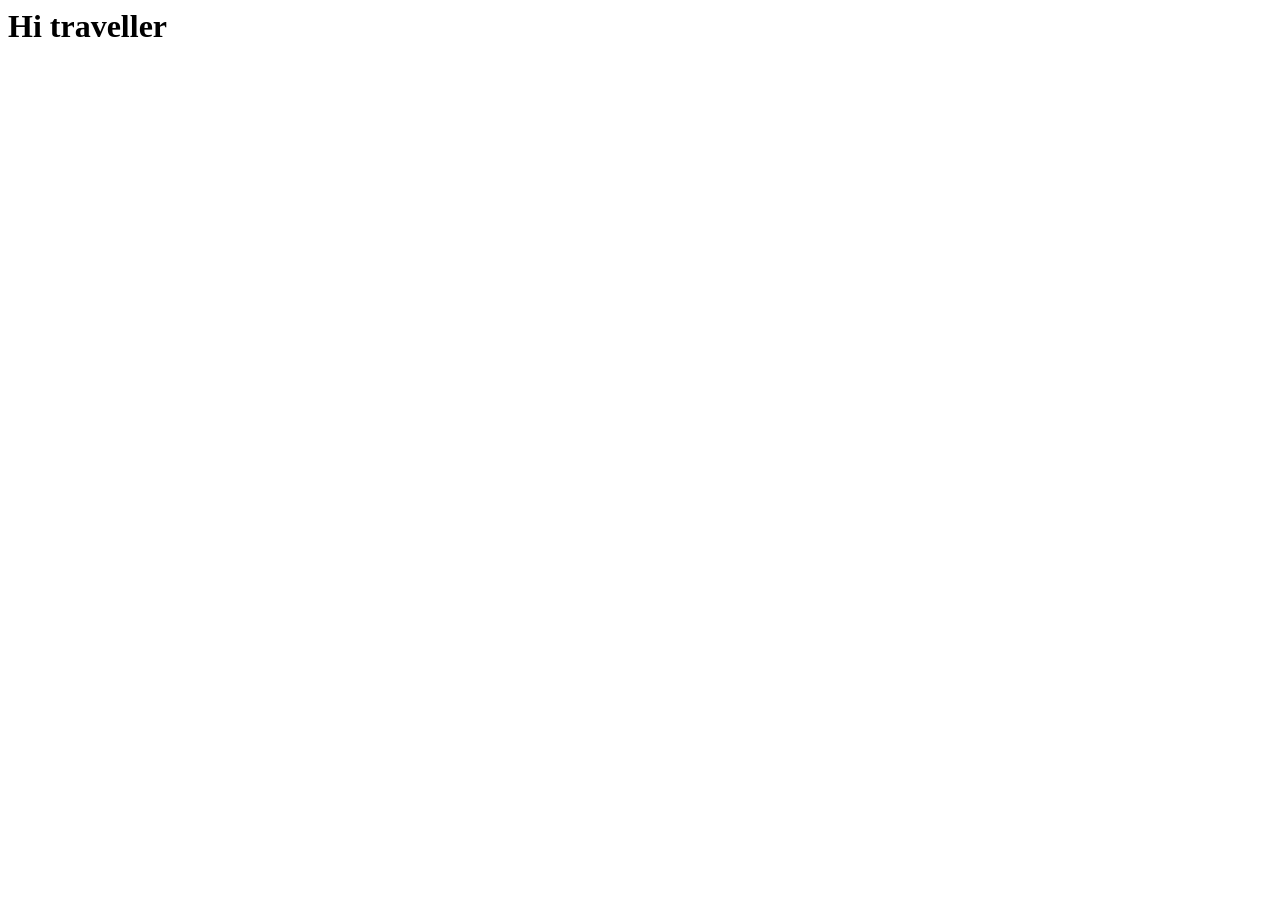
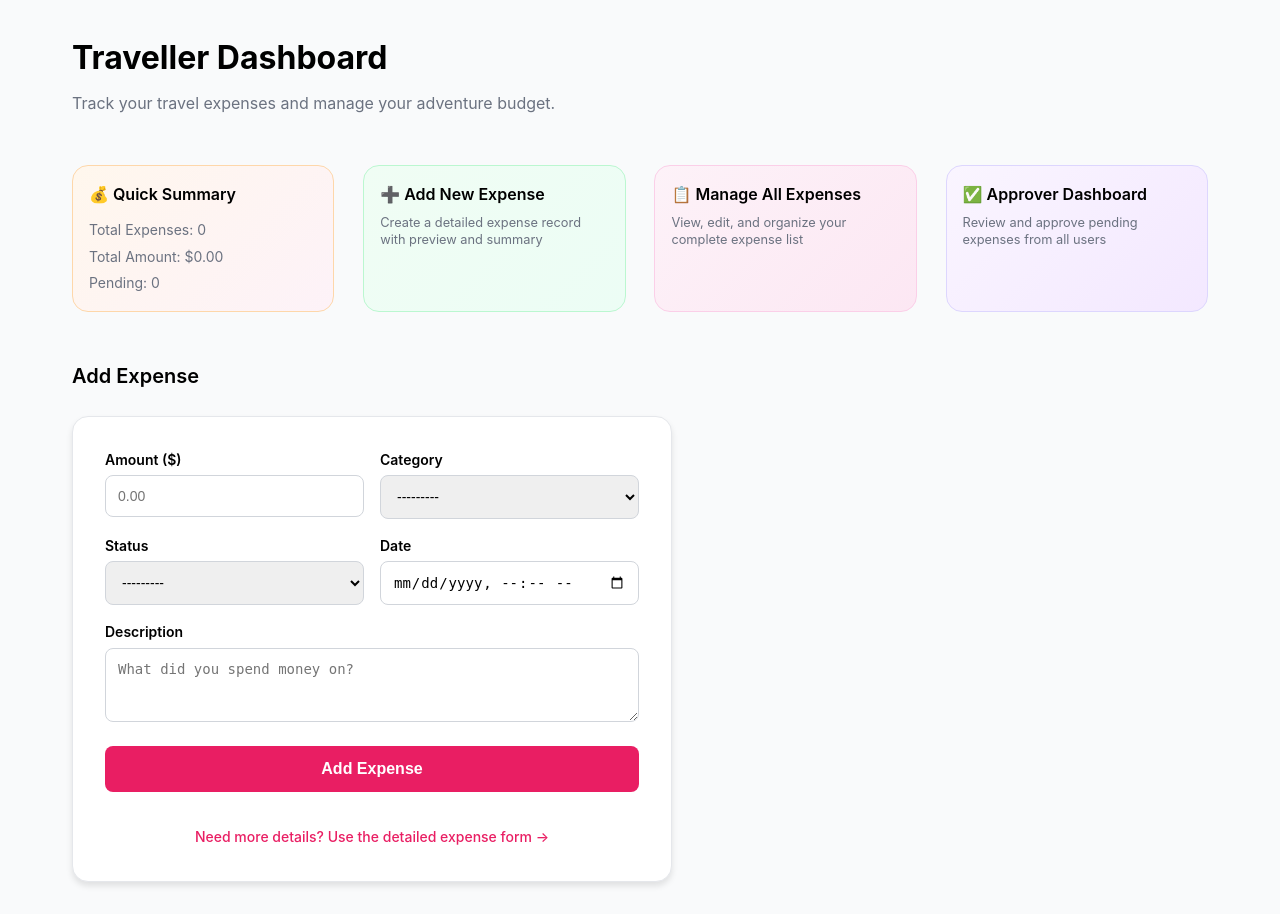
Before and after one commit to emsmccoy/travelpork, a Django app: page /traveller-dashboard/ in a window 1280 px wide. Before the commit the page is almost empty. Before the commit the page ends 37 px from the top, so only its background shows below. Run offline with Django 5.2, Linux system fonts and the light colour scheme; the visitor is signed in with stand-in values (Sample User, id 1); data that the repository does not hold is empty.

Commit message:
Add traveller dashboard

```diff
--- a/expenses/views.py
+++ b/expenses/views.py
@@ -1,3 +1,3 @@
 from django.shortcuts import render
 
-# Create your views here.
+# Create your views here
--- /dev/null
+++ b/static/css/traveller_dashboard.css
@@ -0,0 +1,275 @@
+
+* {
+    margin: 0;
+    padding: 0;
+    box-sizing: border-box;
+}
+
+body {
+    font-family: -apple-system, BlinkMacSystemFont, 'Segoe UI', Roboto, sans-serif;
+    color: var(--text-black);
+    line-height: 1.6;
+    background: var(--background-light);
+}
+
+.header {
+    display: flex;
+    justify-content: space-between;
+    align-items: center;
+    padding: 1rem 2rem;
+    background: var(--white);
+    border-bottom: 1px solid var(--border-gray);
+}
+
+.header-left h1 {
+    font-size: 1.5rem;
+    font-weight: 700;
+}
+
+.header-right {
+    display: flex;
+    align-items: center;
+    gap: 1rem;
+}
+
+.welcome-text {
+    color: var(--text-gray);
+    font-size: 0.875rem;
+}
+
+.btn {
+    display: inline-block;
+    padding: 0.5rem 1rem;
+    border: none;
+    border-radius: 0.5rem;
+    font-size: 0.875rem;
+    font-weight: 600;
+    cursor: pointer;
+    transition: all 0.2s;
+    text-decoration: none;
+    text-align: center;
+}
+
+.btn-primary {
+    background: var(--primary-pink);
+    color: var(--white);
+}
+
+.btn-primary:hover {
+    background: var(--primary-pink-hover);
+    transform: translateY(-1px);
+    box-shadow: 0 4px 12px var(--shadow-pink);
+}
+
+
+.dashboard-container {
+    max-width: 1200px;
+    margin: 0 auto;
+    padding: 2rem;
+}
+
+.page-header {
+    margin-bottom: 3rem;
+}
+
+.page-title {
+    font-size: 2rem;
+    font-weight: 700;
+    color: var(--text-black);
+    margin-bottom: 0.5rem;
+}
+
+.page-subtitle {
+    color: var(--text-gray);
+    font-size: 1rem;
+}
+
+.action-cards-grid {
+    display: grid;
+    grid-template-columns: repeat(auto-fit, minmax(250px, 1fr));
+    gap: 1.8rem;
+    margin-bottom: 3rem;
+}
+
+.action-card {
+    padding: 1rem;
+    border-radius: 1rem;
+    border: 1px solid transparent;
+    cursor: pointer;
+    text-decoration: none;
+    color: inherit;
+    transition: all 0.2s;
+    position: relative;
+}
+
+.action-card:hover {
+    transform: translateY(-2px);
+    box-shadow: 0 8px 25px rgba(0, 0, 0, 0.15);
+}
+
+.action-card-green {
+    background: linear-gradient(135deg, #f0fdf4, #ecfdf5);
+    border-color: #bbf7d0;
+}
+
+.action-card-green:hover {
+    background: linear-gradient(135deg, #dcfce7, #d1fae5);
+}
+
+.action-card-pink {
+    background: linear-gradient(135deg, #fdf2f8, #fce7f3);
+    border-color: #fbcfe8;
+}
+
+.action-card-pink:hover {
+    background: linear-gradient(135deg, #fce7f3, #fae8fa);
+}
+
+.action-card-purple {
+    background: linear-gradient(135deg, #faf5ff, #f3e8ff);
+    border-color: #ddd6fe;
+}
+
+.action-card-purple:hover {
+    background: linear-gradient(135deg, #f3e8ff, #ede9fe);
+}
+
+.action-card-orange {
+    background: linear-gradient(135deg, #fff7ed, #fdf2f8);
+    border-color: #fed7aa;
+}
+
+.action-card-title {
+    font-size: 1rem;
+    font-weight: 600;
+    color: var(--text-black);
+    margin-bottom: 0.5rem;
+    display: flex;
+    align-items: center;
+    gap: 0.5rem;
+}
+
+.action-card-description {
+    color: var(--text-gray);
+    font-size: 0.8rem;
+    line-height: 1.3;
+}
+
+.summary-stats {
+    margin-top: 0.75rem;
+}
+
+.summary-stats p {
+    color: var(--text-gray);
+    font-size: 0.875rem;
+    margin-bottom: 0.25rem;
+}
+
+.summary-stats p:last-child {
+    margin-bottom: 0;
+}
+
+.quick-add-section {
+    margin-top: 2rem;
+}
+
+.section-title {
+    font-size: 1.25rem;
+    font-weight: 600;
+    color: var(--text-black);
+    margin-bottom: 1.5rem;
+}
+
+.quick-add-form-container {
+    max-width: 600px;
+    background: var(--white);
+    padding: 2rem;
+    border-radius: 1rem;
+    box-shadow: 0 4px 6px var(--shadow-light);
+    border: 1px solid var(--border-gray);
+}
+
+.form-grid {
+    display: grid;
+    grid-template-columns: 1fr 1fr;
+    gap: 1rem;
+    margin-bottom: 1.5rem;
+}
+
+.form-group {
+    display: flex;
+    flex-direction: column;
+}
+
+.form-group.full-width {
+    grid-column: 1 / -1;
+}
+
+label {
+    display: block;
+    font-size: 0.875rem;
+    font-weight: 600;
+    color: var(--text-black);
+    margin-bottom: 0.25rem;
+}
+
+.quick-add-form-container input,
+.quick-add-form-container select,
+.quick-add-form-container textarea {
+    padding: 0.75rem;
+    border: 1px solid #d1d5db;
+    border-radius: 0.5rem;
+    font-size: 0.875rem;
+    transition: all 0.2s;
+}
+
+.quick-add-form-container input:focus,
+.quick-add-form-container select:focus,
+.quick-add-form-container textarea:focus {
+    border-color: var(--primary-pink);
+    box-shadow: 0 0 0 3px rgba(233, 30, 99, 0.1);
+    outline: none;
+}
+
+.quick-add-form-container textarea {
+    resize: vertical;
+    min-height: 4rem;
+}
+
+.quick-add-submit {
+    width: 100%;
+    background: var(--primary-pink);
+    color: var(--white);
+    border: none;
+    padding: 0.875rem 1.5rem;
+    border-radius: 0.5rem;
+    font-size: 1rem;
+    font-weight: 600;
+    cursor: pointer;
+    transition: all 0.2s;
+    margin-bottom: 1rem;
+}
+
+.quick-add-submit:hover {
+    background: var(--primary-pink-hover);
+    transform: translateY(-1px);
+    box-shadow: 0 6px 16px var(--shadow-pink);
+}
+
+.detailed-form-link {
+    text-align: center;
+    margin-top: 1rem;
+}
+
+.detailed-form-link a {
+    color: var(--primary-pink);
+    text-decoration: none;
+    font-size: 0.875rem;
+    font-weight: 500;
+    transition: color 0.2s;
+}
+
+.detailed-form-link a:hover {
+    color: var(--primary-pink-hover);
+    text-decoration: underline;
+}
--- a/templates/dashboard/traveller_dashboard.html
+++ b/templates/dashboard/traveller_dashboard.html
@@ -1 +1,90 @@
-<h1>Hi traveller</h1>
+{% extends 'base.html' %}
+{% load static %}
+
+{% block title %}Dashboard - TravelPork{% endblock %}
+
+{% block extra_css %}
+  <link rel="stylesheet" type="text/css" href="{% static 'css/traveller_dashboard.css' %}">
+{% endblock %}
+
+{% block content %}
+<div class="dashboard-container">
+
+  {% if messages %}
+    {% for message in messages %}
+      <div class="alert alert-{{ message.tags }}">{{ message }}</div>
+    {% endfor %}
+  {% endif %}
+
+  <div class="page-header">
+    <h2 class="page-title">Traveller Dashboard</h2>
+    <p class="page-subtitle">Track your travel expenses and manage your adventure budget.</p>
+  </div>
+
+
+  <div class="action-cards-grid">
+
+    <div class="action-card action-card-orange">
+      <h3 class="action-card-title">💰 Quick Summary</h3>
+      <div class="summary-stats">
+        <p>Total Expenses: {{ stats.total_expenses }}</p>
+        <p>Total Amount: ${{ stats.total_amount|floatformat:2 }}</p>
+        <p>Pending: {{ stats.pending_count }}</p>
+      </div>
+    </div>
+
+
+    <div class="action-card action-card-green">
+      <h3 class="action-card-title">➕ Add New Expense</h3>
+      <p class="action-card-description">Create a detailed expense record with preview and summary</p>
+    </div>
+
+    <div class="action-card action-card-pink">
+      <h3 class="action-card-title">📋 Manage All Expenses</h3>
+      <p class="action-card-description">View, edit, and organize your complete expense list</p>
+    </div>
+
+    <div class="action-card action-card-purple">
+      <h3 class="action-card-title">✅ Approver Dashboard</h3>
+      <p class="action-card-description">Review and approve pending expenses from all users</p>
+    </div>
+  </div>
+
+  <!-- Add Expense Form -->
+  <div class="quick-add-section">
+    <h3 class="section-title">Add Expense</h3>
+    <div class="quick-add-form-container">
+      <form method="post">
+        {% csrf_token %}
+        <div class="form-grid">
+          <div class="form-group">
+            <label>Amount ($)</label>
+            {{ form.amount }}
+          </div>
+          <div class="form-group">
+            <label>Category</label>
+            {{ form.category }}
+          </div>
+          <div class="form-group">
+            <label>Status</label>
+            {{ form.status }}
+          </div>
+          <div class="form-group">
+            <label>Date</label>
+            {{ form.date }}
+          </div>
+          <div class="form-group full-width">
+            <label>Description</label>
+            {{ form.description }}
+          </div>
+        </div>
+        <button type="submit" class="quick-add-submit">Add Expense</button>
+      </form>
+
+      <div class="detailed-form-link">
+        <a href="#">Need more details? Use the detailed expense form →</a>
+      </div>
+    </div>
+  </div>
+</div>
+{% endblock %}
--- a/travelpork/urls.py
+++ b/travelpork/urls.py
@@ -28,4 +28,5 @@ urlpatterns = [
     path('approver-dashboard/', user_views.approver_dashboard, name='approver_dashboard'),
     path('default-dashboard/', user_views.default_dashboard, name='default_dashboard'),
 
+
 ]
--- /dev/null
+++ b/users/forms.py
@@ -0,0 +1,12 @@
+from django import forms
+from expenses.models import Expense
+
+class ExpenseForm(forms.ModelForm):
+    class Meta:
+        model = Expense
+        fields = ['amount', 'category', 'description', 'date', 'status']
+        widgets = {
+            'date': forms.DateTimeInput(attrs={'type': 'datetime-local'}),
+            'description': forms.Textarea(attrs={'rows': 3, 'placeholder': 'What did you spend money on?'}),
+            'amount': forms.NumberInput(attrs={'step': '0.01', 'placeholder': '0.00'}),
+        }
--- a/users/views.py
+++ b/users/views.py
@@ -1,6 +1,10 @@
 from django.shortcuts import render, redirect
 from django.contrib.auth.decorators import login_required
 from django.contrib.auth import views as auth_views
+from django.contrib import messages
+from django.db.models import Sum
+from expenses.models import Expense
+from .forms import ExpenseForm
 
 # Create your views here.
 def home(request):
@@ -21,7 +25,34 @@ def approver_dashboard(request):
 
 @login_required
 def traveller_dashboard(request):
-    return render(request, 'dashboard/traveller_dashboard.html')
+    user_expenses = Expense.objects.filter(user_id=request.user)
+
+    # stats calculation
+    stats = {
+        'total_expenses': user_expenses.count(),
+        'total_amount': user_expenses.aggregate(Sum('amount'))['amount__sum'] or 0,
+        'pending_count': user_expenses.filter(status='pending').count(),
+    }
+
+    # add expense form
+    if request.method == 'POST':
+        form = ExpenseForm(request.POST)
+        if form.is_valid():
+            expense = form.save(commit=False)
+            expense.user_id = request.user
+            expense.save()
+            messages.success(request, 'Expense added successfully!')
+            return redirect('traveller_dashboard')
+        else:
+            messages.error(request, 'Please correct the errors below.')
+    else:
+        form = ExpenseForm()
+
+    context = {
+        'stats': stats,
+        'form': form,
+    }
+    return render(request, 'dashboard/traveller_dashboard.html', context)
 
 @login_required
 def default_dashboard(request):
```
